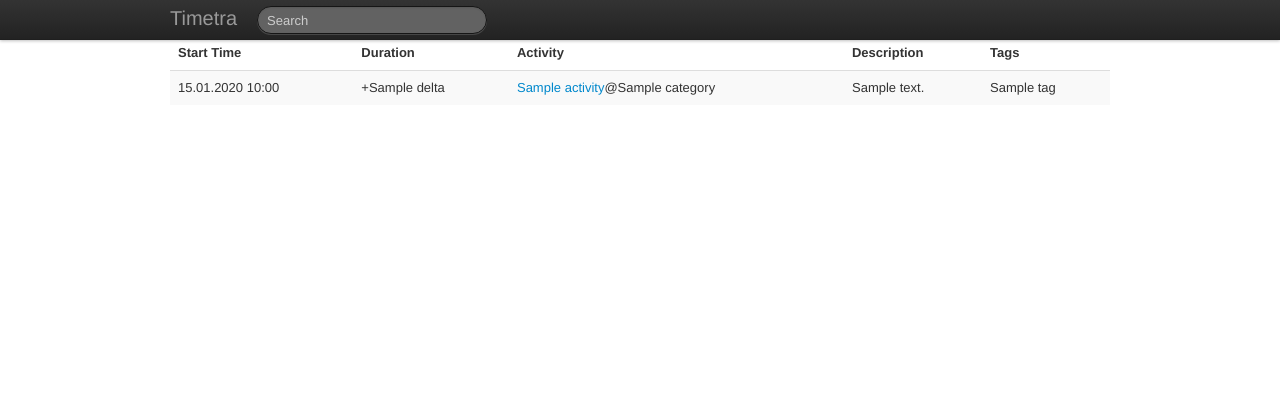
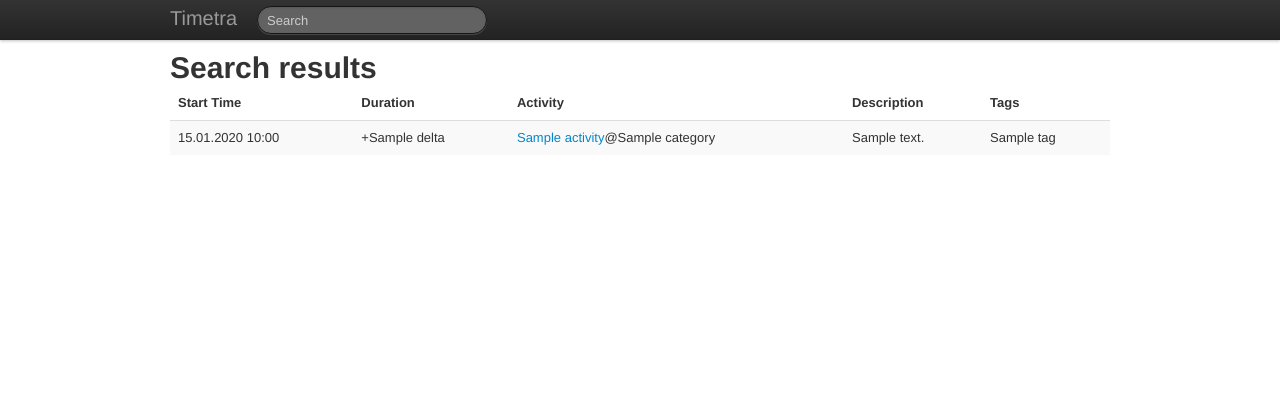
Before and after one commit to neithere/timetra.diary, a Flask app: template timetra/web/templates/search.html in a window 1280 px wide. Shown: the top 420 px of the page. Run offline with Flask 2, Linux system fonts and the light colour scheme; the template is opened without the code that fills it: most values are stand-ins (such as "Sample title", 1, 10 or a date in 2020); parts of the project's set-up code (start-up, migrations or seed data) failed here and were passed over; some libraries are stand-ins or nearby versions.

Commit message:
http: fixed layout bug (h1 was hidden under the header).

```diff
--- a/timetra/web/templates/base.html
+++ b/timetra/web/templates/base.html
@@ -3,6 +3,11 @@
     <head>
         <title>Timetra</title>
         <link href="/static/css/bootstrap.min.css" rel="stylesheet">
+        <style type="text/css">
+            body {
+                padding-top: 50px;
+            }
+        </style>
     </head>
     <body>
     <div class="container">
```
